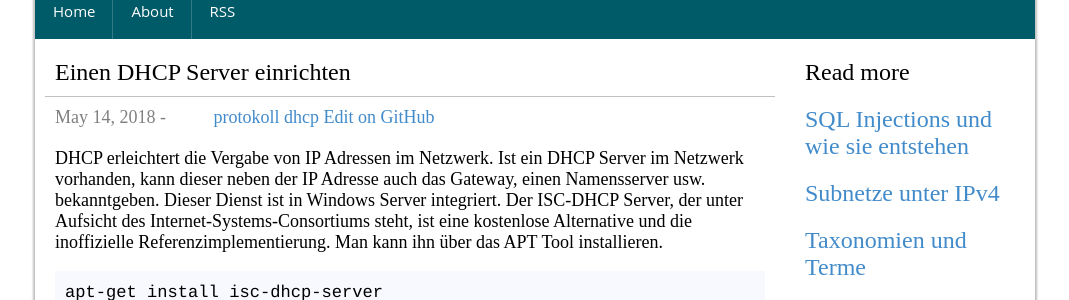
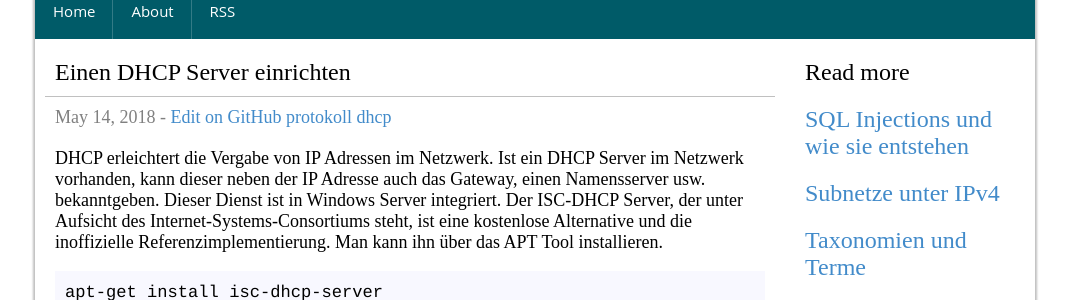
Before and after one commit to mbrain/zarat.github.io, a Jekyll site: the page built from _posts/2018-05-14-einen-dhcp-server-einrichten.markdown, in a window 1280 px wide. Shown: the part 184-484 px from the top of the page, without its empty margins (105-1174 px from the left). Built offline with Jekyll 4.4.1, drawn with Linux system fonts in a browser that asks for light colours.

Commit message:
Update post.html

```diff
--- a/_layouts/post.html
+++ b/_layouts/post.html
@@ -10,13 +10,10 @@
       {{ page.date | date: "%B" }}
       {{ page.date | date: "%d" }},
       {{ page.date | date: "%Y" }} -
-
-      <span>Tags: {% for tag in page.tags %}{% capture tag_name %}{{ tag }}{% endcapture %}
+      <a target="_blank" href="//github.com/{{ site.github_username }}/{{ site.github_username }}.github.io/edit/master/{{ page.path }}" target="_blank">Edit on GitHub</a>
+      {% for tag in page.tags %}{% capture tag_name %}{{ tag }}{% endcapture %}
             <a href="/tag/{{ tag_name }}">{{ tag_name }}</a>
-      {% endfor %}</span>
-
-      <a target="_blank" href="//github.com/{{ site.github_username }}/{{ site.github_username }}.github.io/edit/master/{{ page.path }}" target="_blank">Edit on GitHub</a>
-
+      {% endfor %}
     </div>
 
     <div class="sp-content-item-body">
```
